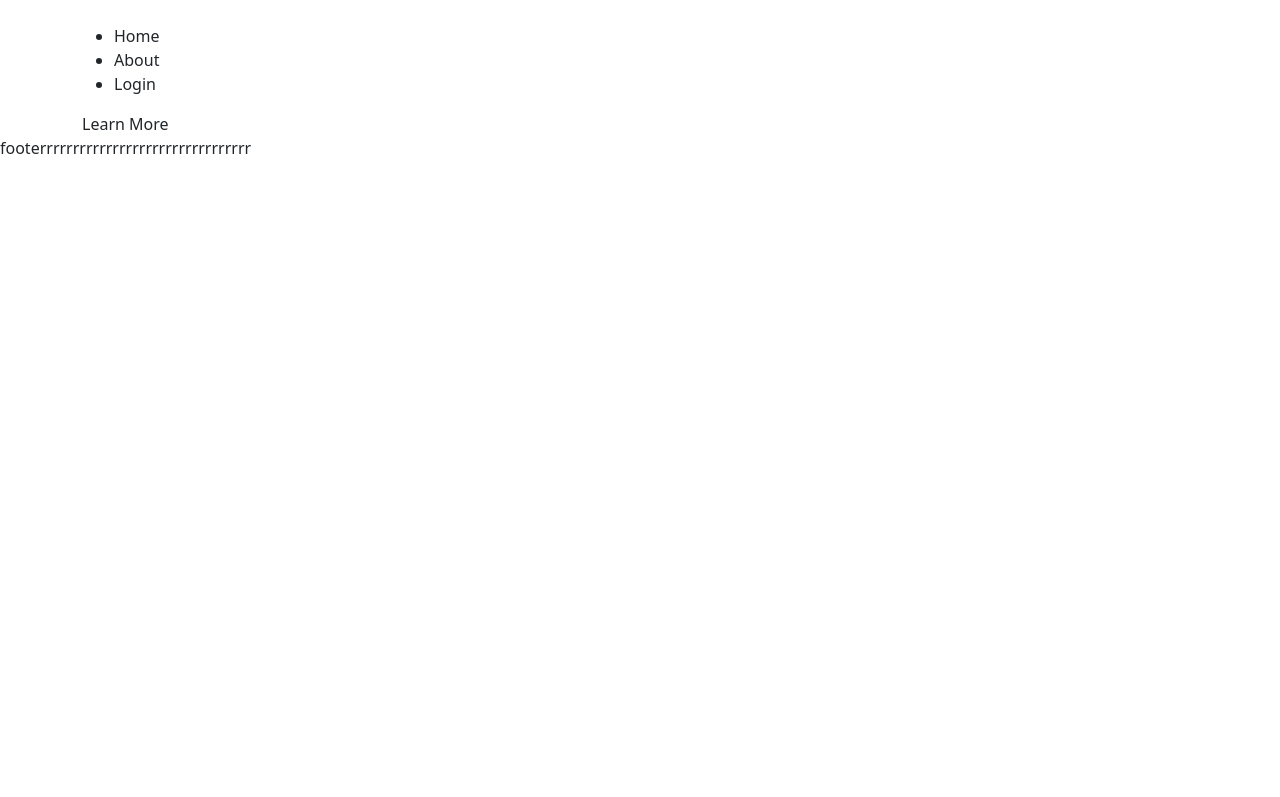
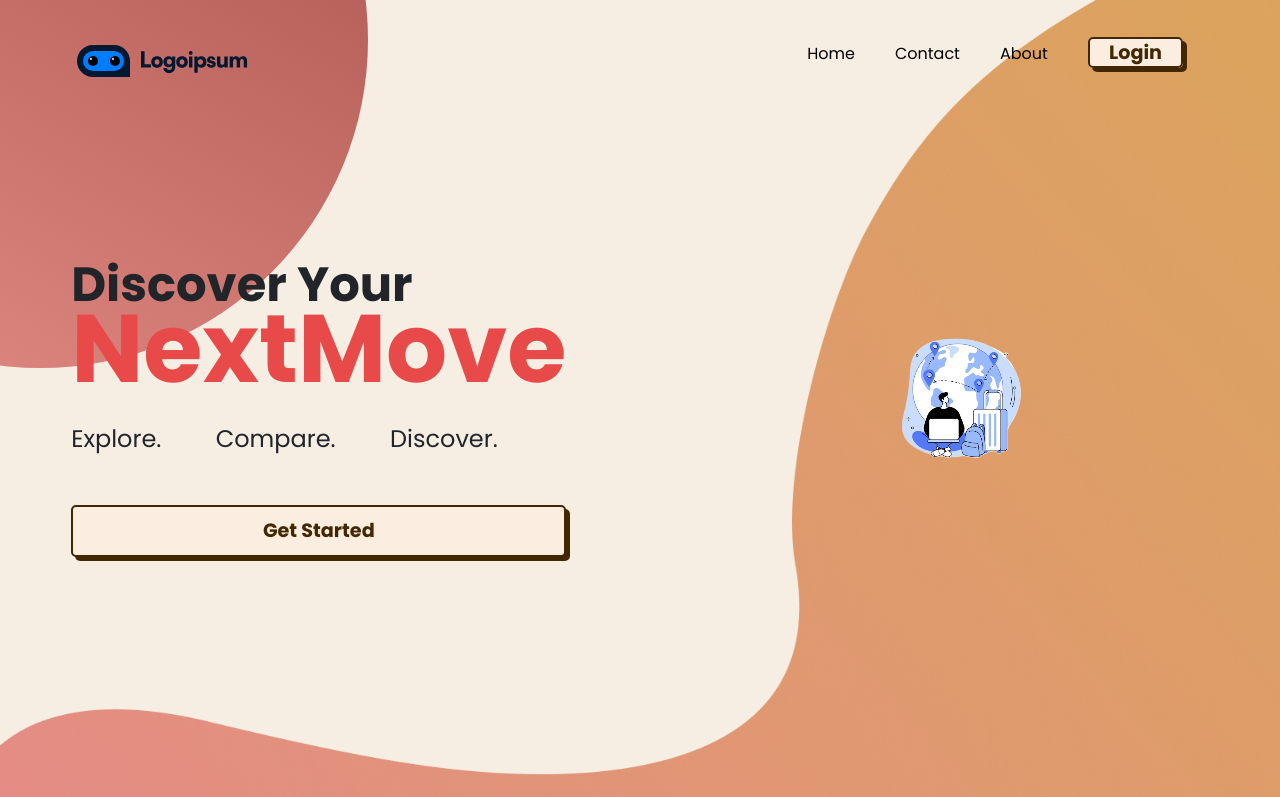
Before and after one commit to Taylora36/NextMove, a React app: page / in a window 1280 px wide. Shown: the top 797 px of the page. Built offline with nearby package versions, Linux system fonts and the light colour scheme.

Commit message:
landing page almost finished

```diff
--- a/package.json
+++ b/package.json
@@ -79,6 +79,7 @@
     "prop-types": "^15.6.1",
     "react": "^16.8.4",
     "react-dom": "^16.8.4",
+    "react-icons": "^4.8.0",
     "react-polyfills": "0.0.1",
     "react-router-dom": "^6.3.0"
   }
--- a/src/front/js/components/Footer.jsx
+++ b/src/front/js/components/Footer.jsx
@@ -1,5 +1,3 @@
-import React, { Component } from "react";
+import React from "react";
 
-export const Footer = () => (
-  <footer>footerrrrrrrrrrrrrrrrrrrrrrrrrrrrrrrr</footer>
-);
+export const Footer = () => <footer></footer>;
--- /dev/null
+++ b/src/front/js/components/LogoSVG.jsx
@@ -0,0 +1,92 @@
+import React from "react";
+
+const LogoSVG = () => {
+  return (
+    <svg
+      id="logo-40"
+      width="171"
+      height="32"
+      viewBox="0 0 171 32"
+      fill="none"
+      xmlns="http://www.w3.org/2000/svg"
+    >
+      {" "}
+      <path
+        d="M67.5821 6.28395H64V22.4472H73.9164V19.2801H67.5821V6.28395Z"
+        fill="#001830"
+        class="ccustom"
+        stop-color="#001830"
+      ></path>{" "}
+      <path
+        d="M74.2585 16.9648C74.2585 20.4159 76.5738 22.7093 80.0685 22.7093C83.5414 22.7093 85.8567 20.4159 85.8567 16.9648C85.8567 13.5137 83.5414 11.1984 80.0685 11.1984C76.5738 11.1984 74.2585 13.5137 74.2585 16.9648ZM77.644 16.9429C77.644 15.3048 78.6051 14.2127 80.0685 14.2127C81.5101 14.2127 82.4712 15.3048 82.4712 16.9429C82.4712 18.603 81.5101 19.6951 80.0685 19.6951C78.6051 19.6951 77.644 18.603 77.644 16.9429Z"
+        fill="#001830"
+        class="ccustom"
+        stop-color="#001830"
+      ></path>{" "}
+      <path
+        d="M86.3978 16.7901C86.3978 20.0882 88.5384 22.3161 91.5744 22.3161C93.0379 22.3161 94.3047 21.7919 94.9381 20.9401V22.4472C94.9381 23.9543 93.9989 24.959 92.3389 24.959C90.8536 24.959 89.827 24.2601 89.7615 23.0151H86.3541C86.6599 26.0075 88.9752 28.0169 92.1423 28.0169C95.8773 28.0169 98.2363 25.5925 98.2363 21.7482V11.5261H95.2002L95.0255 12.64C94.4139 11.7445 93.1252 11.1548 91.64 11.1548C88.582 11.1548 86.3978 13.4482 86.3978 16.7901ZM89.8052 16.7027C89.8052 15.13 90.8536 14.0816 92.186 14.0816C93.7368 14.0816 94.8726 15.1082 94.8726 16.7027C94.8726 18.2972 93.7586 19.3893 92.2078 19.3893C90.8755 19.3893 89.8052 18.2972 89.8052 16.7027Z"
+        fill="#001830"
+        class="ccustom"
+        stop-color="#001830"
+      ></path>{" "}
+      <path
+        d="M99.2166 16.9648C99.2166 20.4159 101.532 22.7093 105.027 22.7093C108.5 22.7093 110.815 20.4159 110.815 16.9648C110.815 13.5137 108.5 11.1984 105.027 11.1984C101.532 11.1984 99.2166 13.5137 99.2166 16.9648ZM102.602 16.9429C102.602 15.3048 103.563 14.2127 105.027 14.2127C106.468 14.2127 107.429 15.3048 107.429 16.9429C107.429 18.603 106.468 19.6951 105.027 19.6951C103.563 19.6951 102.602 18.603 102.602 16.9429Z"
+        fill="#001830"
+        class="ccustom"
+        stop-color="#001830"
+      ></path>{" "}
+      <path
+        d="M113.715 9.82239C114.763 9.82239 115.615 8.97054 115.615 7.90027C115.615 6.83 114.763 6 113.715 6C112.645 6 111.793 6.83 111.793 7.90027C111.793 8.97054 112.645 9.82239 113.715 9.82239ZM112.011 22.4472H115.397V11.5261H112.011V22.4472Z"
+        fill="#001830"
+        class="ccustom"
+        stop-color="#001830"
+      ></path>{" "}
+      <path
+        d="M117.368 27.6893H120.688V21.3551C121.321 22.1851 122.763 22.753 124.27 22.753C127.524 22.753 129.49 20.263 129.403 16.8119C129.315 13.2953 127.284 11.1766 124.248 11.1766C122.697 11.1766 121.234 11.8537 120.622 12.8585L120.447 11.5261H117.368V27.6893ZM120.753 16.9866C120.753 15.3485 121.845 14.2564 123.418 14.2564C125.012 14.2564 126.017 15.3703 126.017 16.9866C126.017 18.603 125.012 19.7169 123.418 19.7169C121.845 19.7169 120.753 18.6248 120.753 16.9866Z"
+        fill="#001830"
+        class="ccustom"
+        stop-color="#001830"
+      ></path>{" "}
+      <path
+        d="M129.761 18.9961C129.848 21.2022 131.596 22.7311 134.348 22.7311C136.991 22.7311 138.826 21.3332 138.826 19.0835C138.826 17.4672 137.865 16.3969 136.073 15.96L134.13 15.4795C133.431 15.3048 132.994 15.13 132.994 14.5621C132.994 13.9942 133.452 13.6229 134.13 13.6229C134.894 13.6229 135.396 14.1253 135.375 14.8679H138.411C138.323 12.5963 136.598 11.1766 134.195 11.1766C131.771 11.1766 129.958 12.6182 129.958 14.8024C129.958 16.2658 130.766 17.4672 132.928 18.0351L134.85 18.5374C135.418 18.6903 135.658 18.9524 135.658 19.3237C135.658 19.8698 135.156 20.2193 134.304 20.2193C133.321 20.2193 132.797 19.7606 132.797 18.9961H129.761Z"
+        fill="#001830"
+        class="ccustom"
+        stop-color="#001830"
+      ></path>{" "}
+      <path
+        d="M143.974 22.7311C145.307 22.7311 146.639 22.1195 147.316 21.224L147.535 22.4472H150.702V11.5261H147.338V17.2051C147.338 18.8432 146.858 19.7387 145.307 19.7387C144.105 19.7387 143.319 19.1927 143.319 17.1614V11.5261H139.955V18.3845C139.955 20.9838 141.397 22.7311 143.974 22.7311Z"
+        fill="#001830"
+        class="ccustom"
+        stop-color="#001830"
+      ></path>{" "}
+      <path
+        d="M156.036 22.4472V16.4843C156.036 14.6495 157.019 14.1253 157.98 14.1253C159.05 14.1253 159.749 14.7806 159.749 16.1348V22.4472H163.069V16.4843C163.069 14.6277 164.03 14.1035 164.991 14.1035C166.061 14.1035 166.782 14.7587 166.782 16.1348V22.4472H170.059V15.3048C170.059 12.8148 168.748 11.1548 165.93 11.1548C164.358 11.1548 163.069 11.9192 162.501 13.0987C161.846 11.9192 160.71 11.1548 158.897 11.1548C157.696 11.1548 156.582 11.7008 155.927 12.5745L155.796 11.5261H152.65V22.4472H156.036Z"
+        fill="#001830"
+        class="ccustom"
+        stop-color="#001830"
+      ></path>{" "}
+      <path
+        d="M0 16C0 7.16344 7.16344 0 16 0H37C45.8366 0 53 7.16344 53 16V32H16C7.16344 32 0 24.8366 0 16Z"
+        fill="#001830"
+        class="ccustom"
+        stop-color="#001830"
+      ></path>{" "}
+      <rect
+        x="6"
+        y="6"
+        width="41"
+        height="20"
+        rx="10"
+        fill="#007dfc"
+        class="ccompli2"
+        stop-color="#007dfc"
+      ></rect>{" "}
+      <circle cx="16" cy="16" r="5" fill="#000000"></circle>{" "}
+      <circle cx="14" cy="14" r="1" fill="#ffffff"></circle>{" "}
+      <circle cx="38" cy="16" r="5" fill="#000000"></circle>{" "}
+      <circle cx="36" cy="14" r="1" fill="#ffffff"></circle>{" "}
+    </svg>
+  );
+};
+
+export default LogoSVG;
--- /dev/null
+++ b/src/front/js/components/Navbar.jsx
@@ -0,0 +1,41 @@
+import React, { useState } from "react";
+import { NavLink } from "react-router-dom";
+import LogoSVG from "./LogoSVG.jsx";
+import { TfiAngleDoubleDown } from "react-icons/tfi";
+import "../../styles/navbar.css";
+
+const Navbar = () => {
+  const [showNav, setShowNav] = useState(false);
+
+  const handleShowNav = () => {
+    setShowNav(!showNav);
+  };
+
+  return (
+    <header>
+      <NavLink to="/">
+        <LogoSVG />
+      </NavLink>
+      <nav>
+        <ul className="nav__links">
+          <li>
+            <NavLink to="/">Home</NavLink>
+          </li>
+          <li>
+            <NavLink to="/contact">Contact</NavLink>
+          </li>
+          <li>
+            <NavLink to="/about">About</NavLink>
+          </li>
+          <li>
+            <NavLink to="/login" className="login__button no__effect">
+              Login
+            </NavLink>
+          </li>
+        </ul>
+      </nav>
+    </header>
+  );
+};
+
+export default Navbar;
--- a/src/front/js/layout.js
+++ b/src/front/js/layout.js
@@ -1,20 +1,18 @@
 import React from "react";
 import { BrowserRouter, Route, Routes } from "react-router-dom";
 import ScrollToTop from "./components/scrollToTop";
-
-import { Home } from "./pages/Home.jsx";
 import injectContext from "./store/appContext";
 
+import Home from "./pages/Home.jsx";
 import { Footer } from "./components/Footer.jsx";
 
-//create your first component
 const Layout = () => {
   //the basename is used when your project is published in a subdirectory and not in the root of the domain
   // you can set the basename on the .env file located at the root of this project, E.g: BASENAME=/react-hello-webapp/
   const basename = process.env.BASENAME || "";
 
   return (
-    <div>
+    <div className="layout__container">
       <BrowserRouter basename={basename}>
         <ScrollToTop>
           <Routes>
--- a/src/front/js/pages/Home.jsx
+++ b/src/front/js/pages/Home.jsx
@@ -1,40 +1,88 @@
 import React from "react";
+import { NavLink } from "react-router-dom";
+
+// Components
+import Navbar from "../components/Navbar.jsx";
+
+// Styles & Assets
 import "../../styles/home.css";
+import LogoSVG from "../components/LogoSVG.jsx";
+import background from "../../assets/bg-image.png";
+import brandImage from "../../assets/man-searching-tp.png";
 
-import { Card } from "../components/Card.jsx";
-
-{
-  /*
-  <svg xmlns="http://www.w3.org/2000/svg" viewBox="0 0 100 100">
-  <rect x=0 y=0 width=100 height=50 />
-  <circle class="svg-circle" cx="50" cy="50" r="10"/>
-  </svg>
-*/
-}
-
-export const Home = () => {
+const Home = () => {
   return (
-    <div className="container">
-      <nav>
-        <img />
-        <ul>
-          <li>Home</li>
-          <li>About</li>
-          <li>Login</li>
-        </ul>
-      </nav>
-
-      <main>
-        <div className="col-container">
-          <div className="col-left"></div>
-          <div className="col-right"></div>
+    <>
+      <div
+        className="home__container"
+        style={{ height: "inherit", backgroundImage: `url(${background})` }}
+      >
+        <span className="blob__left"></span>
+        <Navbar className="nav__bar" />
+        <section className="layout__grid">
+          <div className="left__col">
+            <p>Discover Your</p>
+            <p>NextMove</p>
+            <p>Explore. Compare. Discover.</p>
+            <NavLink to="/login" className="cta__button">
+              Get Started
+            </NavLink>
+          </div>
+          <div className="right__col">
+            <img src={brandImage} alt="" />
+          </div>
+        </section>
+      </div>
+      <section className="content__layout">
+        <div className="content__header">3 Simple Steps</div>
+        <div className="carousel__container">
+          <div>Carousel</div>
+          <div className="arrow"></div>
         </div>
-        <div>Learn More</div>
-      </main>
-
-      <section>{/* <Card /> */}</section>
-
-      <footer></footer>
-    </div>
+      </section>
+      <footer className="layout__grid__footer">
+        <div className="two__column">
+          <div className="contact__container__left">
+            <p>Contact Us</p>
+          </div>
+          <div className="contact__container__right">
+            <input placeholder="Name"></input>
+            <input placeholder="Email"></input>
+            <input placeholder="Phone"></input>
+            <textarea placeholder="Message"></textarea>
+            <button type="submit" className="submit__button">
+              Submit
+            </button>
+          </div>
+        </div>
+        <div className="nav__footer">
+          <nav>
+            <ul className="nav__links">
+              <li>
+                <NavLink to="/" className="no__effect">
+                  <LogoSVG />
+                </NavLink>
+              </li>
+              <li>
+                <NavLink to="/">Home</NavLink>
+              </li>
+              <li>
+                <NavLink to="/contact">Contact</NavLink>
+              </li>
+              <li>
+                <NavLink to="/about">About</NavLink>
+              </li>
+              <li>
+                <NavLink to="/login" className="login__button no__effect">
+                  Login
+                </NavLink>
+              </li>
+            </ul>
+          </nav>
+        </div>
+      </footer>
+    </>
   );
 };
+
+export default Home;
--- a/src/front/styles/home.css
+++ b/src/front/styles/home.css
@@ -5,3 +5,214 @@
     one more css for each page that will contain the selected used
     on that page only (the ones not reused in other pages).
 */
+
+/* image */
+/* position / size */
+/* repeat */
+/* attachment */
+/* origin */
+/* clip */
+/* color */
+
+.home__container {
+  background-repeat: no-repeat;
+  background-position: top right;
+  background-size: 100% 100%;
+  isolation: isolate;
+}
+
+.blob__left {
+  height: 41rem;
+  width: 41rem;
+  position: absolute;
+  top: -18rem;
+  left: -18rem;
+  z-index: -1;
+  background: linear-gradient(0.58turn, #a8504a, #c66e68, #e48c86);
+  border-radius: 50%;
+}
+
+.layout__grid {
+  display: grid;
+  grid-template:
+    "left right" auto
+    / 1fr 1fr;
+  justify-items: center;
+  align-items: stretch;
+  grid-gap: 0.3rem;
+  margin-top: 100px;
+}
+
+.left__col {
+  grid-area: left;
+  display: flex;
+  flex-direction: column;
+  justify-content: center;
+}
+
+.left__col p:not(:nth-child(3)) {
+  text-align: left;
+  font-weight: bold;
+  line-height: 3rem;
+}
+
+.left__col p:first-child {
+  font-size: 3rem;
+}
+
+.left__col p:nth-child(2) {
+  font-size: 6rem;
+  color: #e84a4a;
+}
+
+.left__col p:nth-child(3) {
+  word-spacing: 3rem;
+  font-size: 1.5rem;
+}
+
+.left__col p:nth-child(3),
+.cta__button {
+  margin-top: 2rem;
+}
+
+.cta__button {
+  background-color: #fbeee0;
+  border: 2px solid #422800;
+  border-radius: 5px;
+  box-shadow: #422800 4px 4px 0 0;
+  color: #422800;
+  font-weight: 600;
+  font-size: 1.2rem;
+  text-align: center;
+  padding: 0 1.2rem;
+  line-height: 3rem;
+  user-select: none;
+  touch-action: manipulation;
+  transition: all 0.3s ease 0s;
+}
+
+.cta__button:hover {
+  color: #e84a4a;
+  background-color: #ffdbb580;
+}
+
+.cta__button:active {
+  box-shadow: #422800 2px 2px 0 0;
+  transform: translate(2px, 2px);
+}
+
+.right__col {
+  grid-area: right;
+  display: flex;
+  flex-direction: column;
+  justify-content: center;
+}
+
+.content__layout {
+  height: 100%;
+  width: 100%;
+  background: linear-gradient(0.9turn, #dba45c, #e09871, #e48c86);
+  display: flex;
+  align-items: center;
+  flex-direction: column;
+}
+
+.content__header {
+  font-weight: bold;
+  font-size: 1.6rem;
+  padding-top: 10rem;
+  padding-bottom: 6rem;
+}
+
+.carousel__container {
+  display: flex;
+  flex-direction: column;
+  align-items: center;
+  justify-content: space-between;
+  height: 50%;
+  width: 50%;
+  background-color: #fbeee0;
+  border: 2px solid #422800;
+  border-radius: 0.6rem;
+  box-shadow: #422800 6px 6px 4px 0;
+}
+
+.arrow {
+  width: 0;
+  height: 0;
+  border-top: 25px solid transparent;
+  border-left: 50px solid #000000;
+  border-bottom: 25px solid transparent;
+  margin-bottom: 1rem;
+}
+
+.layout__grid__footer {
+  display: flex;
+  flex-direction: column;
+  align-items: start;
+  grid-gap: 0.125rem;
+  border: 3px solid blue;
+}
+
+.two__column {
+  width: 100%;
+  display: flex;
+  flex-direction: row;
+  margin-top: 0.5rem;
+}
+
+.contact__container__left {
+  margin-left: auto;
+  margin-right: 6rem;
+  font-weight: bold;
+  font-size: 3rem;
+}
+
+.contact__container__right {
+  display: flex;
+  flex-direction: column;
+  align-items: normal;
+  font-weight: bold;
+  gap: 1rem;
+  margin-right: auto;
+  margin-left: 6rem;
+}
+
+.contact__container__right > * {
+  border-radius: 8px;
+  width: 30rem;
+  padding: 10px;
+}
+
+.contact__container__right textarea {
+  height: 10rem;
+}
+
+.submit__button {
+  padding: 0;
+  text-transform: uppercase;
+  width: 15rem;
+  margin: auto;
+}
+
+.nav__footer {
+  margin: 3rem auto 0 auto;
+}
+
+.no__effect::before {
+  display: none;
+}
+
+/* Scrollbar */
+body::-webkit-scrollbar {
+  width: 1rem;
+}
+
+body::-webkit-scrollbar-track {
+  -webkit-box-shadow: inset 0 0 6px rgba(0, 0, 0, 0.3);
+}
+
+body::-webkit-scrollbar-thumb {
+  border-radius: 10px;
+  background: #d6512991;
+}
--- a/src/front/styles/index.css
+++ b/src/front/styles/index.css
@@ -1,3 +1,24 @@
 /*
     General Styles used on every website (Don't Repeat Yourself)
 */
+@import url("https://fonts.googleapis.com/css2?family=Poppins:ital,wght@0,400;0,700;1,700&display=swap");
+
+* {
+  box-sizing: border-box;
+  margin: 0;
+  padding: 0;
+  font-family: "Poppins", sans-serif;
+}
+
+li,
+a {
+  font-weight: 500;
+  font-size: 1rem;
+  color: #000000;
+  text-decoration: none;
+}
+
+.layout__container {
+  height: 100%;
+  background-color: #f6eee3;
+}
--- /dev/null
+++ b/src/front/styles/navbar.css
@@ -0,0 +1,72 @@
+header {
+  display: flex;
+  justify-content: space-between;
+  align-items: center;
+  padding: 1.8rem 6%;
+}
+
+.nav__links {
+  list-style: none;
+}
+
+.nav__links li {
+  display: inline-block;
+  padding: 0px 20px;
+}
+
+.nav__links li a {
+  position: relative;
+  transition: all 0.3s ease 0s;
+}
+
+.nav__links li a:hover {
+  color: #e84a4a;
+}
+
+.nav__links li a::before {
+  content: "";
+  position: absolute;
+  width: 100%;
+  height: 4px;
+  border-radius: 4px;
+  background-color: #422800;
+  bottom: 0;
+  left: 0;
+  transform-origin: right;
+  transform: scaleX(0);
+  transition: transform 0.3s ease-in-out;
+}
+
+.nav__links li a:hover::before {
+  transform-origin: left;
+  transform: scaleX(1);
+}
+
+.login__button {
+  background-color: #fbeee0;
+  border: 2px solid #422800;
+  border-radius: 5px;
+  box-shadow: #422800 4px 4px 0 0;
+  color: #422800;
+  font-weight: 600;
+  font-size: 1.2rem;
+  padding: 0 1.2rem;
+  line-height: 3rem;
+  text-align: center;
+  user-select: none;
+  touch-action: manipulation;
+  transition: all 0.3s ease 0s;
+}
+
+.login__button:hover {
+  background-color: #ffdbb580;
+}
+
+.login__button:active {
+  box-shadow: #422800 2px 2px 0 0;
+  transform: translate(2px, 2px);
+}
+
+.no__effect::before {
+  display: none;
+}
--- a/webpack.common.js
+++ b/webpack.common.js
@@ -1,48 +1,54 @@
-const webpack = require('webpack');
-const path = require('path');
-const HtmlWebpackPlugin = require('html-webpack-plugin');
-const Dotenv = require('dotenv-webpack');
+const webpack = require("webpack");
+const path = require("path");
+const HtmlWebpackPlugin = require("html-webpack-plugin");
+const Dotenv = require("dotenv-webpack");
 
 module.exports = {
-  entry: [
-    './src/front/js/index.js'
-  ],
+  entry: ["./src/front/js/index.js"],
   output: {
-    filename: 'bundle.js',
-    path: path.resolve(__dirname, 'public'),
-    publicPath: '/'
+    filename: "bundle.js",
+    path: path.resolve(__dirname, "public"),
+    publicPath: "/",
   },
   module: {
     rules: [
       {
         test: /\.(js|jsx)$/,
         exclude: /node_modules/,
-          use: ['babel-loader']
+        use: ["babel-loader"],
       },
       {
-          test: /\.(css|scss)$/, use: [{
-              loader: "style-loader" // creates style nodes from JS strings
-          }, {
-              loader: "css-loader" // translates CSS into CommonJS
-          }]
+        test: /\.(css|scss)$/,
+        use: [
+          {
+            loader: "style-loader", // creates style nodes from JS strings
+          },
+          {
+            loader: "css-loader", // translates CSS into CommonJS
+          },
+        ],
       }, //css only files
       {
-          test: /\.(png|svg|jpg|gif|jpeg|webp)$/, use: {
-            loader: 'file-loader',
-            options: { name: '[name].[ext]' }
-          }
+        test: /\.(png|svg|jpg|gif|jpeg|webp)$/,
+        use: {
+          loader: "file-loader",
+          options: { name: "[name].[ext]" },
+        },
       }, //for images
-        { test: /\.woff($|\?)|\.woff2($|\?)|\.ttf($|\?)|\.eot($|\?)|\.svg($|\?)/, use: ['file-loader'] } //for fonts
-    ]
+      {
+        test: /\.woff($|\?)|\.woff2($|\?)|\.ttf($|\?)|\.eot($|\?)|\.svg($|\?)/,
+        use: ["file-loader"],
+      }, //for fonts
+    ],
   },
   resolve: {
-    extensions: ['*', '.js']
+    extensions: ["*", ".js"],
   },
   plugins: [
     new HtmlWebpackPlugin({
-        favicon: '4geeks.ico',
-        template: 'template.html'
+      favicon: "4geeks.ico",
+      template: "template.html",
     }),
-    new Dotenv({ safe: true, systemvars: true })
-  ]
+    new Dotenv({ safe: true, systemvars: true }),
+  ],
 };
```
Also changed, not shown: src/front/assets/Map.png (added), src/front/assets/bg-image.png (added), src/front/assets/blob-scene-haikei.svg (added), src/front/assets/logo.svg (added), src/front/assets/man-searching-tp.png (added), src/front/img/how-to.png (deleted), src/front/img/rigo-baby.jpg (deleted), 1 other file. Lines whose indentation alone changed are shown as unchanged.
